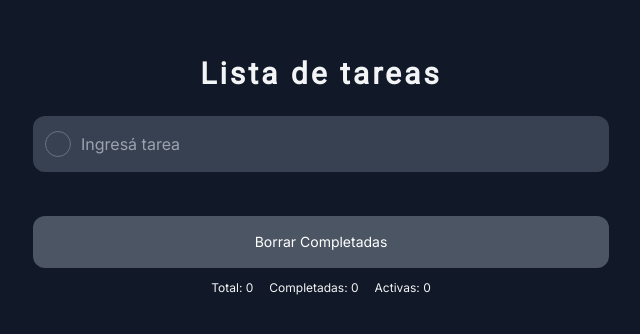
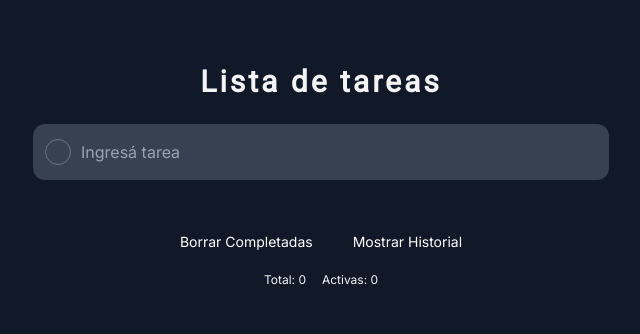
Before and after one commit to oskygon/Lista-de-tareas, a React (Create React App) app: page / in a window 1280 px wide. Shown: the part 220-554 px from the top of the page, without its empty margins (319-959 px from the left). Built offline with nearby package versions, Linux system fonts and the light colour scheme.

Commit message:
agrego historial

```diff
--- a/src/App.js
+++ b/src/App.js
@@ -1,4 +1,3 @@
-
 import React, { useState } from 'react';
 import { Title } from "./components/Title";
 import { TodoInput } from "./components/Title/TodoInput";
@@ -6,6 +5,8 @@ import { TodoList } from "./components/TodoList";
 
 function App() {
   const [todos, setTodos] = useState([]);
+  const [completedTodos, setCompletedTodos] = useState([]);
+  const [showHistory, setShowHistory] = useState(false);
 
   const addTodo = (title) => {
     const lastId = todos.length > 0 ? todos[todos.length - 1].id : 1;
@@ -27,6 +28,12 @@ function App() {
       return todo;
     });
     setTodos(updatedList);
+
+    // Move the todo to the completedTodos list
+    const completedTodo = updatedList.find(todo => todo.id === id);
+    if (completedTodo && completedTodo.completed) {
+      setCompletedTodos(prevCompletedTodos => [...prevCompletedTodos, completedTodo]);
+    }
   };
 
   const handleDelete = (id) => {
@@ -35,13 +42,12 @@ function App() {
   };
 
   const handleClearCompleted = () => {
-    const completedTodos = todos.filter((todo) => !todo.completed);
-    setTodos(completedTodos);
+    const remainingTodos = todos.filter((todo) => !todo.completed);
+    setTodos(remainingTodos);
   };
 
   const totalTodos = todos.length;
-  const completedTodos = todos.filter((todo) => todo.completed).length;
-  const activeTodos = totalTodos - completedTodos;
+  const activeTodos = todos.filter((todo) => !todo.completed).length;
 
   return (
     <div className="font-inter bg-gray-900 min-h-screen h-full text-gray-100 flex items-center justify-center py-20 px-5">
@@ -54,16 +60,34 @@ function App() {
           handleDelete={handleDelete}
         />
 
-        <button
-          onClick={handleClearCompleted}
-          className="mt-4 px-4 py-4 text-sm bg-gray-600 text-white w-full   rounded-xl  "
-        >
-          Borrar Completadas
+        <div className="flex items-center justify-center mt-4 space-x-2">
+          <button
+            onClick={handleClearCompleted}
+            className="px-4 py-2 text-sm text-white rounded-xl"
+          >
+            Borrar Completadas
+          </button>
+          <button
+            onClick={() => setShowHistory(!showHistory)}
+            className="px-4 py-2 text-sm text-white rounded-xl"
+          >
+            {showHistory ? 'Ocultar Historial' : 'Mostrar Historial'}
+          </button>
+        </div>
 
-        </button>
-        <div className=" text-xs mt-1 font-inter bg-gray-900  text-gray-100 flex items-center justify-center py-2 px-2">
+        {showHistory && (
+          <div className="mt-4">
+            <h2 className="text-center text-xl font-bold mb-2">Tareas Completadas</h2>
+            <ul className="text-gray-300">
+              {completedTodos.map(todo => (
+                <li key={todo.id}>{todo.title}</li>
+              ))}
+            </ul>
+          </div>
+        )}
+
+        <div className="text-xs mt-1 font-inter bg-gray-900 text-gray-100 flex items-center justify-center py-2 px-2">
           <span>Total: {totalTodos}</span>
-          <span className="ml-4">Completadas: {completedTodos}</span>
           <span className="ml-4">Activas: {activeTodos}</span>
         </div>
       </div>
```
